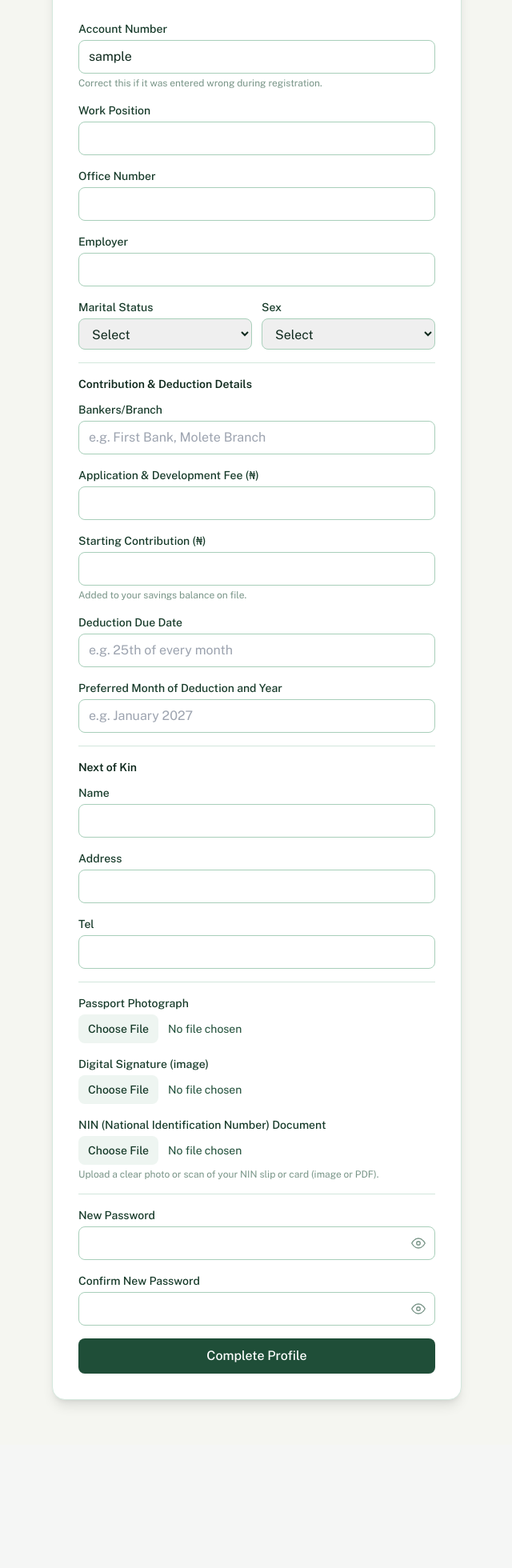
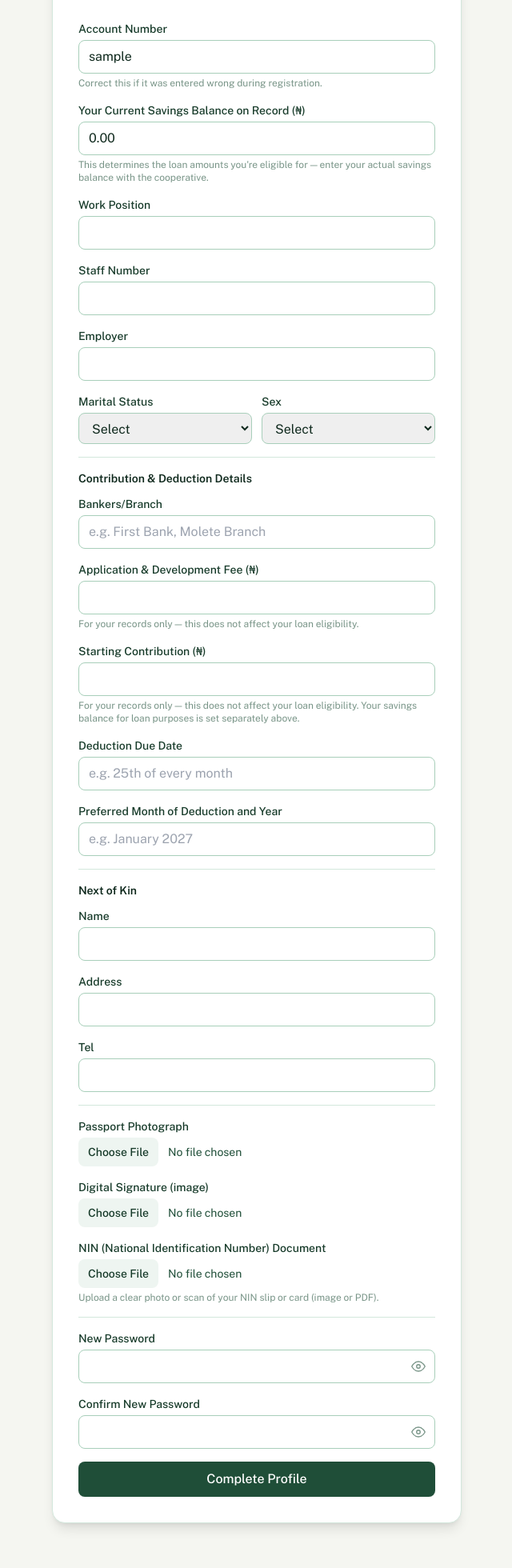
Before and after one commit to oladokuntijesunimi-dot/Bestchoice-cms, a Flask app: page /complete-profile in a window 1280 px wide. Shown: the part 233-2193 px from the top of the page at 80% size, without its empty margins (319-959 px from the left). Before the commit the page ends 1993 px from the top, so only its background shows below. Run offline with Flask 3, Linux system fonts and the light colour scheme; the visitor is signed in with stand-in values (Sample User, id 1); some libraries are stand-ins or nearby versions.

Commit message:
Update complete_profile.html

```diff
--- a/templates/complete_profile.html
+++ b/templates/complete_profile.html
@@ -18,6 +18,13 @@
                            class="w-full border border-brand-200 rounded-lg px-3 py-2 focus:ring-2 focus:ring-gold-400 focus:border-gold-400 focus:outline-none transition">
                     <p class="text-xs text-brand-700/60 mt-1">Correct this if it was entered wrong during registration.</p>
                 </div>
+                <div>
+                    <label class="block text-sm font-medium text-brand-800 mb-1">Your Current Savings Balance on Record (₦)</label>
+                    <input type="number" name="savings_balance" step="0.01" min="0" required
+                           value="{{ '%.2f'|format(current_user.savings_balance or 0) }}"
+                           class="w-full border border-brand-200 rounded-lg px-3 py-2 focus:ring-2 focus:ring-gold-400 focus:border-gold-400 focus:outline-none transition">
+                    <p class="text-xs text-brand-700/60 mt-1">This determines the loan amounts you're eligible for — enter your actual savings balance with the cooperative.</p>
+                </div>
                 {% if needs_work_position %}
                 <div>
                     <label class="block text-sm font-medium text-brand-800 mb-1">Work Position</label>
@@ -27,7 +34,7 @@
                 {% endif %}
                 {% if needs_office_number %}
                 <div>
-                    <label class="block text-sm font-medium text-brand-800 mb-1">Office Number</label>
+                    <label class="block text-sm font-medium text-brand-800 mb-1">Staff Number</label>
                     <input type="text" name="office_number" required
                            class="w-full border border-brand-200 rounded-lg px-3 py-2 focus:ring-2 focus:ring-gold-400 focus:border-gold-400 focus:outline-none transition">
                 </div>
@@ -92,6 +99,7 @@
                             <label class="block text-sm font-medium text-brand-800 mb-1">Application &amp; Development Fee (₦)</label>
                             <input type="number" step="0.01" min="0" name="application_fee" required
                                    class="w-full border border-brand-200 rounded-lg px-3 py-2 focus:ring-2 focus:ring-gold-400 focus:border-gold-400 focus:outline-none transition">
+                            <p class="text-xs text-brand-700/60 mt-1">For your records only — this does not affect your loan eligibility.</p>
                         </div>
                         {% endif %}
                         {% if needs_starting_contribution %}
@@ -99,7 +107,7 @@
                             <label class="block text-sm font-medium text-brand-800 mb-1">Starting Contribution (₦)</label>
                             <input type="number" step="0.01" min="0" name="starting_contribution" required
                                    class="w-full border border-brand-200 rounded-lg px-3 py-2 focus:ring-2 focus:ring-gold-400 focus:border-gold-400 focus:outline-none transition">
-                            <p class="text-xs text-brand-700/60 mt-1">Added to your savings balance on file.</p>
+                            <p class="text-xs text-brand-700/60 mt-1">For your records only — this does not affect your loan eligibility. Your savings balance for loan purposes is set separately above.</p>
                         </div>
                         {% endif %}
                         {% if needs_deduction_due_date %}
```
